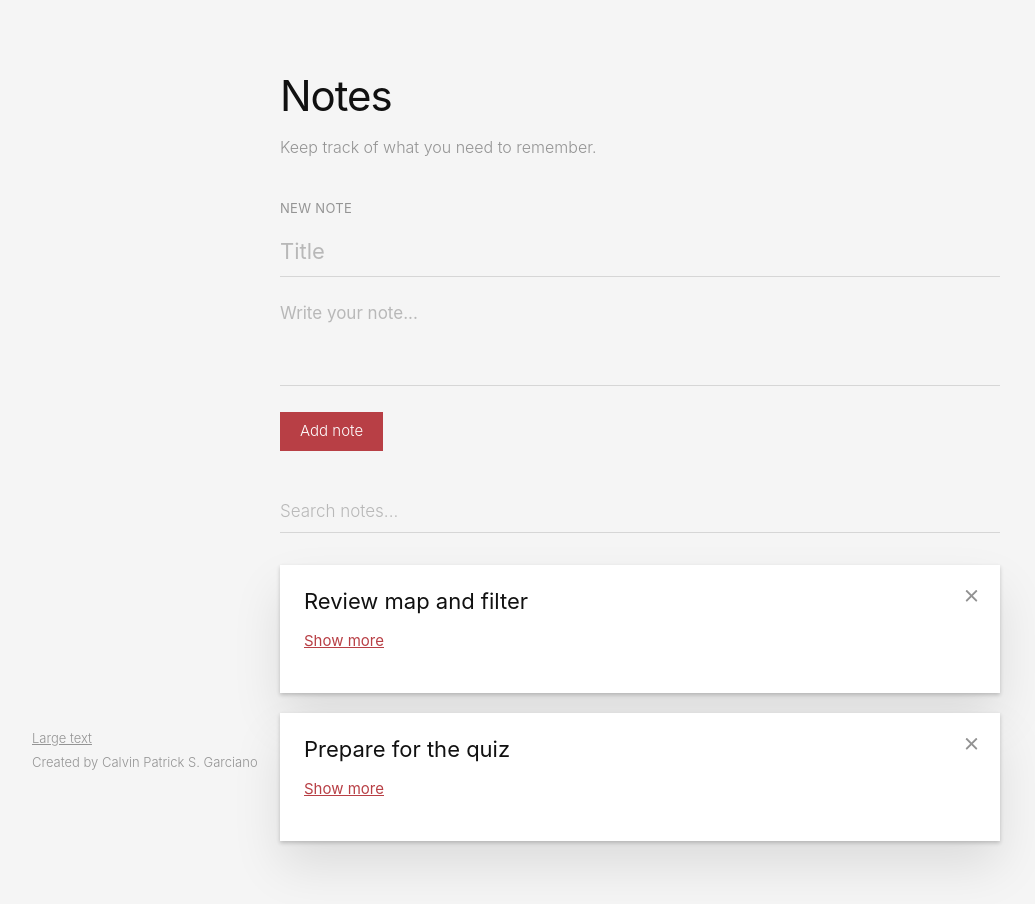
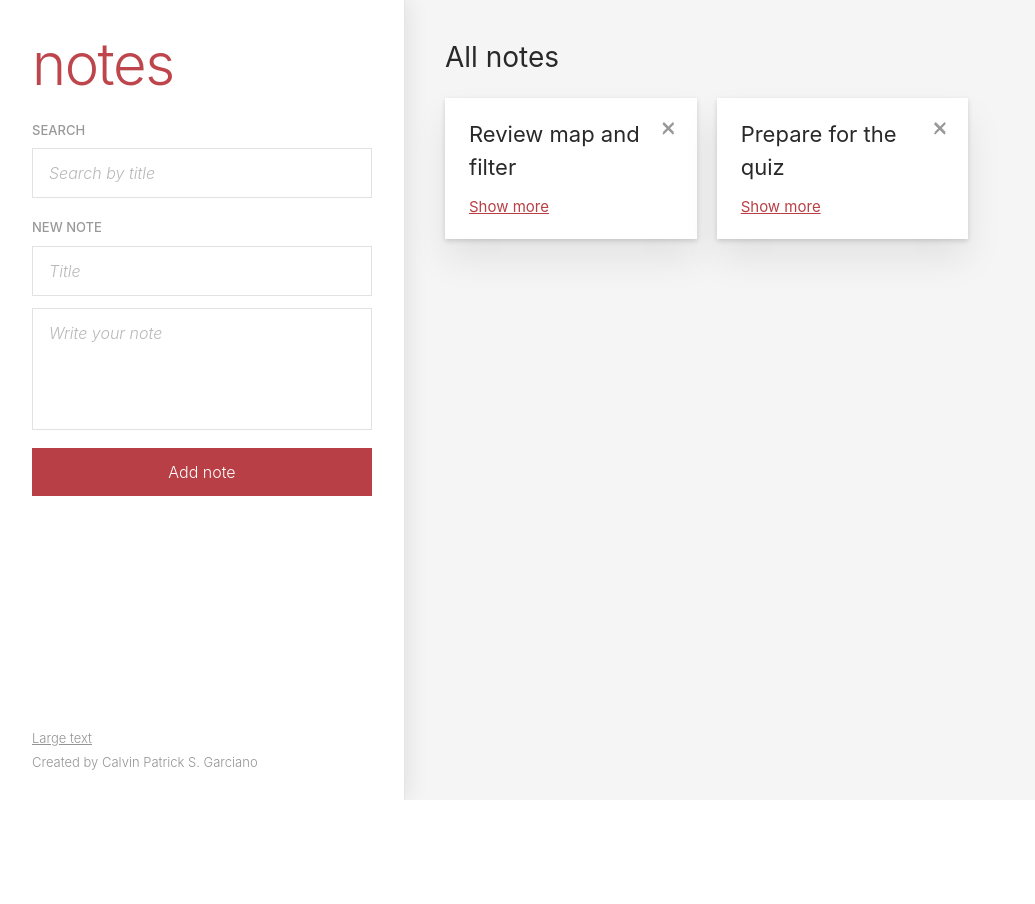
Before and after one commit to brynekendrick/CSIT340-G6-Notes-Nunez, a React (Vite) app: page / in a window 1280 px wide. Shown: the whole page, without its empty margins (0-1035 px from the left). After the commit the page ends 800 px from the top, so only its background shows below. Built offline with nearby package versions, Linux system fonts and the light colour scheme.

Commit message:
Update notes UI to match reference design

```diff
--- a/src/Components/Notes.jsx
+++ b/src/Components/Notes.jsx
@@ -1,3 +1,4 @@
+
 import { useState, useEffect, useRef, useMemo, useCallback } from 'react'
 import NoteCard from './NoteCard.jsx'
 
@@ -28,7 +29,7 @@ function Notes() {
   const [search, setSearch] = useState('')
   const titleRef = useRef(null)
 
-  // Save notes to localStorage
+  // Save notes
   useEffect(() => {
     localStorage.setItem('notes', JSON.stringify(notes))
   }, [notes])
@@ -57,9 +58,7 @@ function Notes() {
     const title = form.title.trim()
     const body = form.body.trim()
 
-    if (!title || !body) {
-      return
-    }
+    if (!title || !body) return
 
     setNotes((prevNotes) => [
       ...prevNotes,
@@ -76,8 +75,10 @@ function Notes() {
   }
 
   const handleDelete = useCallback((id) => {
-  setNotes(notes.filter((note) => note.id !== id))
-  }, [notes])
+    setNotes((prevNotes) =>
+      prevNotes.filter((note) => note.id !== id)
+    )
+  }, [])
 
   const visibleNotes = useMemo(() => {
     return notes.filter((note) =>
@@ -86,20 +87,34 @@ function Notes() {
   }, [notes, search])
 
   return (
-    <main className="mx-auto min-h-screen max-w-3xl px-6 py-16">
-      <div className="mb-10">
-        <h1 className="text-[42px] font-normal tracking-tight">
-          Notes
+    <div className="flex min-h-screen flex-col bg-[#f5f5f5] text-[#292929] md:flex-row">
+
+      {/* Sidebar */}
+      <aside className="min-h-screen w-full shrink-0 border-r border-[#e5e5e5] bg-white px-8 py-7 shadow-[4px_0_20px_rgba(0,0,0,0.08)] md:w-[405px]">
+
+        {/* Logo */}
+        <h1 className="mb-5 text-[58px] font-light leading-tight tracking-tight text-[#bd454b]">
+          notes
         </h1>
 
-        <p className="mt-2 text-[16px] text-[#949494]">
-          Keep track of what you need to remember.
-        </p>
+        {/* Search */}
+        <div className="mb-5">
+          <label className="mb-2 block text-[13px] font-medium text-[#999]">
+            SEARCH
+          </label>
+
+          <input
+            type="text"
+            value={search}
+            onChange={(e) => setSearch(e.target.value)}
+            placeholder="Search by title"
+            className="w-full border border-[#e2e2e2] bg-white px-4 py-3 text-[16px] outline-none placeholder:italic placeholder:text-[#b8b8b8] focus:border-[#bd454b]"
+          />
         </div>
 
-      <form onSubmit={handleSubmit} className="mb-10">
-        <div className="mb-4">
-          <label className="mb-2 block text-[13px] font-normal tracking-wide text-[#949494]">
+        {/* New Note */}
+        <form onSubmit={handleSubmit}>
+          <label className="mb-2 block text-[13px] font-medium text-[#999]">
             NEW NOTE
           </label>
 
@@ -110,47 +125,46 @@ function Notes() {
             onChange={handleChange}
             placeholder="Title"
             required
-            className="w-full border-b border-[#d6d6d6] bg-transparent py-2 text-[22px] font-normal outline-none placeholder:text-[#b8b8b8]"
+            className="mb-3 w-full border border-[#e2e2e2] bg-white px-4 py-3 text-[16px] outline-none placeholder:italic placeholder:text-[#b8b8b8] focus:border-[#bd454b]"
           />
-        </div>
 
           <textarea
             name="body"
             value={form.body}
             onChange={handleChange}
-          placeholder="Write your note..."
-          rows="3"
+            placeholder="Write your note"
+            rows="4"
             required
-          className="w-full resize-none border-b border-[#d6d6d6] bg-transparent py-2 text-[17px] font-normal outline-none placeholder:text-[#b8b8b8]"
+            className="w-full resize-none border border-[#e2e2e2] bg-white px-4 py-3 text-[16px] outline-none placeholder:italic placeholder:text-[#b8b8b8] focus:border-[#bd454b]"
           />
 
           <button
             type="submit"
-          className="mt-5 cursor-pointer bg-[#b83f45] px-5 py-2 text-[15px] text-white"
+            className="mt-3 w-full cursor-pointer bg-[#b83f45] px-5 py-3 text-[16px] text-white transition-colors hover:bg-[#a9343a]"
           >
             Add note
           </button>
         </form>
+      </aside>
 
-      <div className="mb-8">
-        <input
-          value={search}
-          onChange={(e) => setSearch(e.target.value)}
-          placeholder="Search notes..."
-          className="w-full border-b border-[#d6d6d6] bg-transparent py-2 text-[17px] outline-none placeholder:text-[#b8b8b8]"
-        />
-      </div>
+      {/* Main Content */}
+      <main className="min-w-0 flex-1 px-6 py-9 md:px-10">
+
+        <h2 className="mb-5 text-[28px] font-normal">
+          All notes
+        </h2>
 
         {visibleNotes.length === 0 ? (
-        <p className="text-[17px] text-[#949494]">
+          <p className="text-[16px] text-[#999]">
             No notes found.
           </p>
         ) : (
-        <ul className="space-y-5">
+          <ul className="grid grid-cols-1 items-start gap-5 sm:grid-cols-2 xl:grid-cols-3">
+
             {visibleNotes.map((note) => (
               <li
                 key={note.id}
-              className="relative min-h-32 bg-white px-6 py-5 shadow-[0_2px_4px_0_rgba(0,0,0,0.2),0_25px_50px_0_rgba(0,0,0,0.1)]"
+                className="relative min-h-[123px] bg-white px-6 py-5 shadow-[0_2px_5px_rgba(0,0,0,0.15),0_20px_35px_rgba(0,0,0,0.08)]"
               >
                 <NoteCard
                   id={note.id}
@@ -162,15 +176,18 @@ function Notes() {
                 <button
                   type="button"
                   onClick={() => handleDelete(note.id)}
-                className="absolute top-4 right-5 cursor-pointer text-[26px] leading-none text-[#949494] hover:text-[#c18585]"
+                  aria-label={`Delete ${note.title}`}
+                  className="absolute right-5 top-4 cursor-pointer text-[25px] leading-none text-[#999] transition-colors hover:text-[#bd454b]"
                 >
                   ×
                 </button>
               </li>
             ))}
+
           </ul>
         )}
       </main>
+    </div>
   )
 }
 
```
Lines whose indentation alone changed are shown as unchanged.
